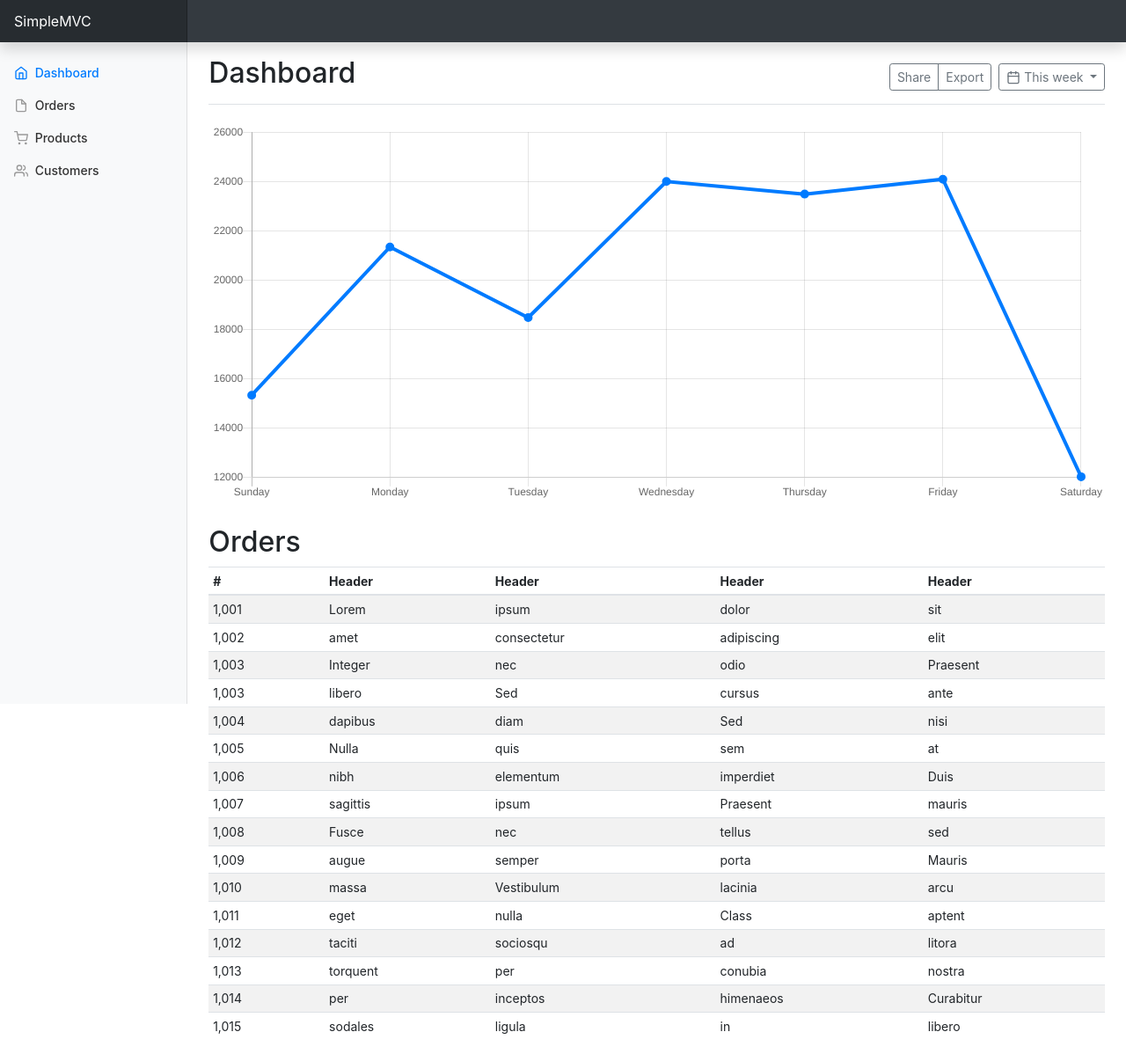
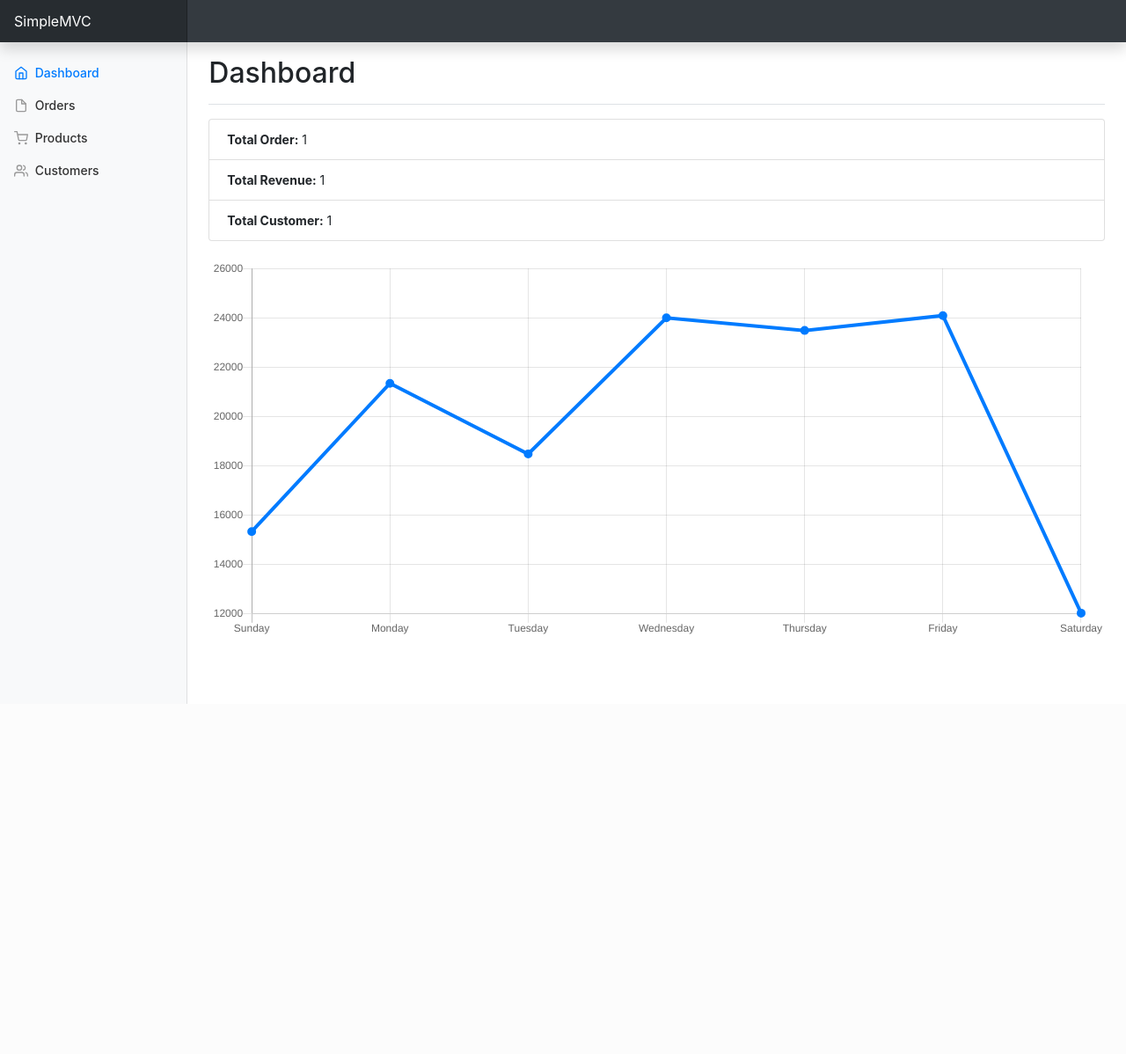
Before and after one commit to onurdegerli/SimpleMVC, a PHP site: template app/app/Views/dashboard/main.php in a window 1280 px wide. Shown: the whole page at 88% size. After the commit the page ends 800 px from the top, so only its background shows below. Run offline with PHP 8.4, Linux system fonts and the light colour scheme; the template is opened without the code that fills it: most values are stand-ins (such as "Sample title", 1, 10 or a date in 2020); some libraries are stand-ins or nearby versions.

Commit message:
Adding money formatter service in order to show revenue properly.

```diff
--- a/app/app/Models/Order.php
+++ b/app/app/Models/Order.php
@@ -7,7 +7,7 @@ class Order
     public const TABLE = 'orders';
 
     public int $id;
-    public int $purchase_at;
     public int $country_id;
     public int $device_id;
+    public int $purchase_at;
 }
--- a/app/app/Services/CustomerService.php
+++ b/app/app/Services/CustomerService.php
@@ -12,9 +12,4 @@ class CustomerService
     {
         $this->customerRepository = $customerRepository;
     }
-
-    public function getTotalCustomerCount(): int
-    {
-        return $this->customerRepository->getCount();
-    }
 }
--- a/app/app/Services/Structures/OrderStructure.php
+++ b/app/app/Services/Structures/OrderStructure.php
@@ -5,5 +5,5 @@ namespace App\Services\Structures;
 class OrderStructure
 {
     public ?int $totalOrder = null;
-    public ?float $totalRevenue = null;
+    public ?string $totalRevenue = null;
 }
--- a/app/app/Views/dashboard/main.php
+++ b/app/app/Views/dashboard/main.php
@@ -1,3 +1,11 @@
+<?php
+
+/**
+ * OrderStructure $orderStructure
+ * CustomerStructure $customerStructure
+ */
+
+?>
 <nav class="navbar navbar-dark sticky-top bg-dark flex-md-nowrap p-0 shadow">
     <a class="navbar-brand col-md-3 col-lg-2 mr-0 px-3" href="#">SimpleMVC</a>
     <button class="navbar-toggler position-absolute d-md-none collapsed" type="button" data-toggle="collapse"
@@ -42,148 +50,15 @@
         <main role="main" class="col-md-9 ml-sm-auto col-lg-10 px-md-4">
             <div class="d-flex justify-content-between flex-wrap flex-md-nowrap align-items-center pt-3 pb-2 mb-3 border-bottom">
                 <h1 class="h2">Dashboard</h1>
-                <div class="btn-toolbar mb-2 mb-md-0">
-                    <div class="btn-group mr-2">
-                        <button type="button" class="btn btn-sm btn-outline-secondary">Share</button>
-                        <button type="button" class="btn btn-sm btn-outline-secondary">Export</button>
-                    </div>
-                    <button type="button" class="btn btn-sm btn-outline-secondary dropdown-toggle">
-                        <span data-feather="calendar"></span>
-                        This week
-                    </button>
-                </div>
             </div>
 
+            <ul class="list-group">
+                <li class="list-group-item"><strong>Total Order:</strong> <?= $orderStructure->totalOrder; ?></li>
+                <li class="list-group-item"><strong>Total Revenue:</strong> <?= $orderStructure->totalRevenue; ?></li>
+                <li class="list-group-item"><strong>Total Customer:</strong> <?= $customerStructure->totalCustomer; ?></li>
+            </ul>
+
             <canvas class="my-4 w-100" id="myChart" width="900" height="380"></canvas>
-
-            <h2>Orders</h2>
-            <div class="table-responsive">
-                <table class="table table-striped table-sm">
-                    <thead>
-                    <tr>
-                        <th>#</th>
-                        <th>Header</th>
-                        <th>Header</th>
-                        <th>Header</th>
-                        <th>Header</th>
-                    </tr>
-                    </thead>
-                    <tbody>
-                    <tr>
-                        <td>1,001</td>
-                        <td>Lorem</td>
-                        <td>ipsum</td>
-                        <td>dolor</td>
-                        <td>sit</td>
-                    </tr>
-                    <tr>
-                        <td>1,002</td>
-                        <td>amet</td>
-                        <td>consectetur</td>
-                        <td>adipiscing</td>
-                        <td>elit</td>
-                    </tr>
-                    <tr>
-                        <td>1,003</td>
-                        <td>Integer</td>
-                        <td>nec</td>
-                        <td>odio</td>
-                        <td>Praesent</td>
-                    </tr>
-                    <tr>
-                        <td>1,003</td>
-                        <td>libero</td>
-                        <td>Sed</td>
-                        <td>cursus</td>
-                        <td>ante</td>
-                    </tr>
-                    <tr>
-                        <td>1,004</td>
-                        <td>dapibus</td>
-                        <td>diam</td>
-                        <td>Sed</td>
-                        <td>nisi</td>
-                    </tr>
-                    <tr>
-                        <td>1,005</td>
-                        <td>Nulla</td>
-                        <td>quis</td>
-                        <td>sem</td>
-                        <td>at</td>
-                    </tr>
-                    <tr>
-                        <td>1,006</td>
-                        <td>nibh</td>
-                        <td>elementum</td>
-                        <td>imperdiet</td>
-                        <td>Duis</td>
-                    </tr>
-                    <tr>
-                        <td>1,007</td>
-                        <td>sagittis</td>
-                        <td>ipsum</td>
-                        <td>Praesent</td>
-                        <td>mauris</td>
-                    </tr>
-                    <tr>
-                        <td>1,008</td>
-                        <td>Fusce</td>
-                        <td>nec</td>
-                        <td>tellus</td>
-                        <td>sed</td>
-                    </tr>
-                    <tr>
-                        <td>1,009</td>
-                        <td>augue</td>
-                        <td>semper</td>
-                        <td>porta</td>
-                        <td>Mauris</td>
-                    </tr>
-                    <tr>
-                        <td>1,010</td>
-                        <td>massa</td>
-                        <td>Vestibulum</td>
-                        <td>lacinia</td>
-                        <td>arcu</td>
-                    </tr>
-                    <tr>
-                        <td>1,011</td>
-                        <td>eget</td>
-                        <td>nulla</td>
-                        <td>Class</td>
-                        <td>aptent</td>
-                    </tr>
-                    <tr>
-                        <td>1,012</td>
-                        <td>taciti</td>
-                        <td>sociosqu</td>
-                        <td>ad</td>
-                        <td>litora</td>
-                    </tr>
-                    <tr>
-                        <td>1,013</td>
-                        <td>torquent</td>
-                        <td>per</td>
-                        <td>conubia</td>
-                        <td>nostra</td>
-                    </tr>
-                    <tr>
-                        <td>1,014</td>
-                        <td>per</td>
-                        <td>inceptos</td>
-                        <td>himenaeos</td>
-                        <td>Curabitur</td>
-                    </tr>
-                    <tr>
-                        <td>1,015</td>
-                        <td>sodales</td>
-                        <td>ligula</td>
-                        <td>in</td>
-                        <td>libero</td>
-                    </tr>
-                    </tbody>
-                </table>
-            </div>
         </main>
     </div>
 </div>
--- a/app/core/Dependency/Dependency.php
+++ b/app/core/Dependency/Dependency.php
@@ -5,6 +5,7 @@ namespace Core\Dependency;
 use App\Repositories\CustomerRepository;
 use App\Repositories\OrderRepository;
 use App\Services\CustomerService;
+use App\Services\MoneyFormatter\BaseNumberFormatter;
 use App\Services\OrderService;
 use Core\Databases\ConnectionFactory;
 use Core\Databases\RepositoryFactory;
@@ -61,7 +62,8 @@ class Dependency
             function () use ($container) {
                 return new OrderService(
                     $container->get('OrderRepository'),
-                    $container->get('CustomerRepository')
+                    $container->get('CustomerRepository'),
+                    new BaseNumberFormatter()
                 );
             }
         );
```
Also changed, not shown: app/app/Controllers/DashboardController.php (+10 -8 lines), app/app/Repositories/OrderRepository.php (+2 -6 lines), app/app/Services/MoneyFormatter/BaseMoneyFormatterInterface.php (added, +8 -0 lines), app/app/Services/MoneyFormatter/BaseNumberFormatter.php (added, +29 -0 lines), app/app/Services/MoneyFormatter/MoneyFormatterAbstract.php (added, +9 -0 lines), app/app/Services/MoneyFormatter/MoneyFormatterInterface.php (added, +9 -0 lines), app/app/Services/MoneyFormatter/OtherNumberFormatter.php (added, +11 -0 lines), app/app/Services/OrderService.php (+8 -3 lines), app/db/seeds/DataSeeder.php (+6 -3 lines), app/db/migrations/20200630230856_create_order_table.php, 1 other file.
